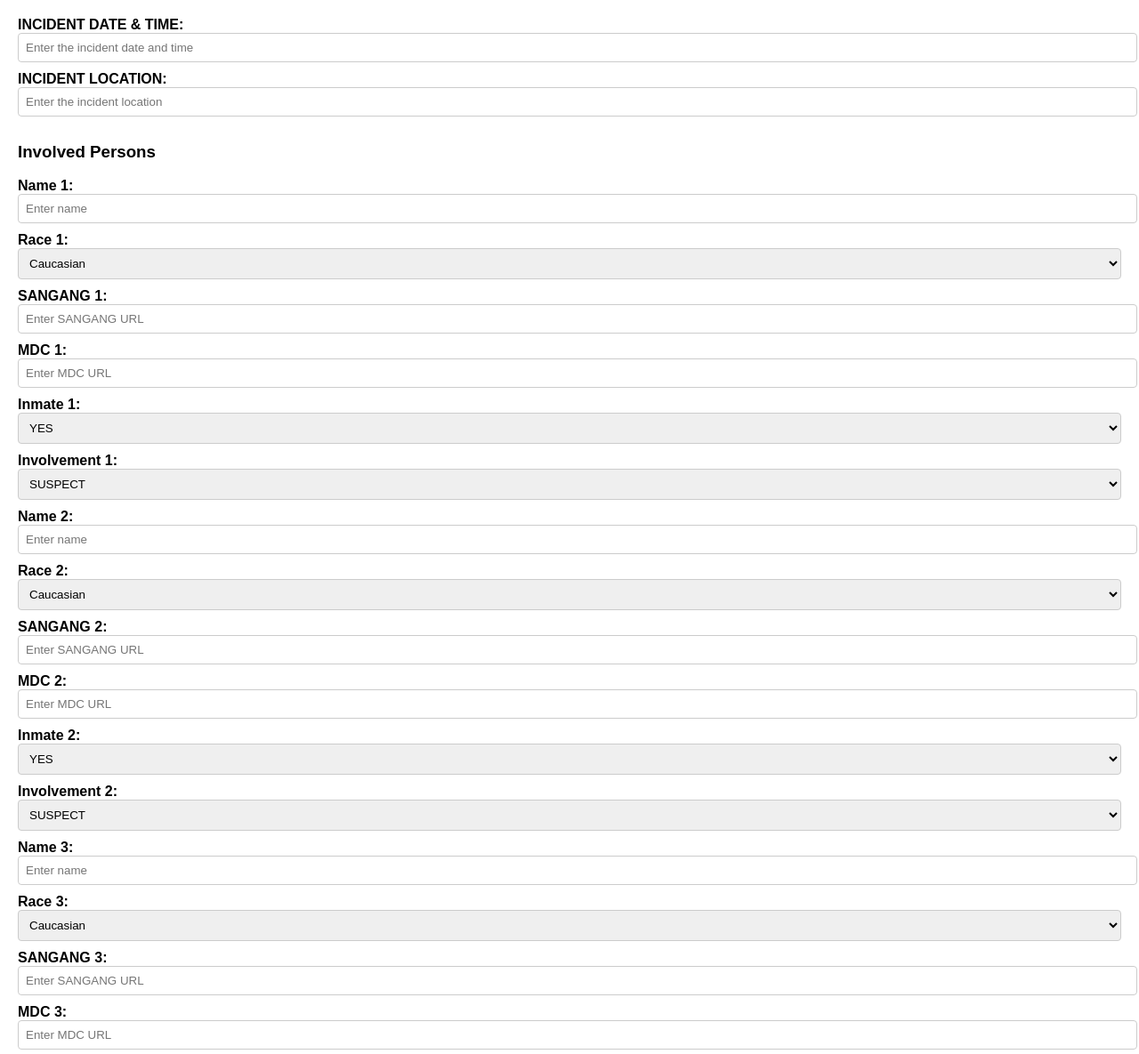
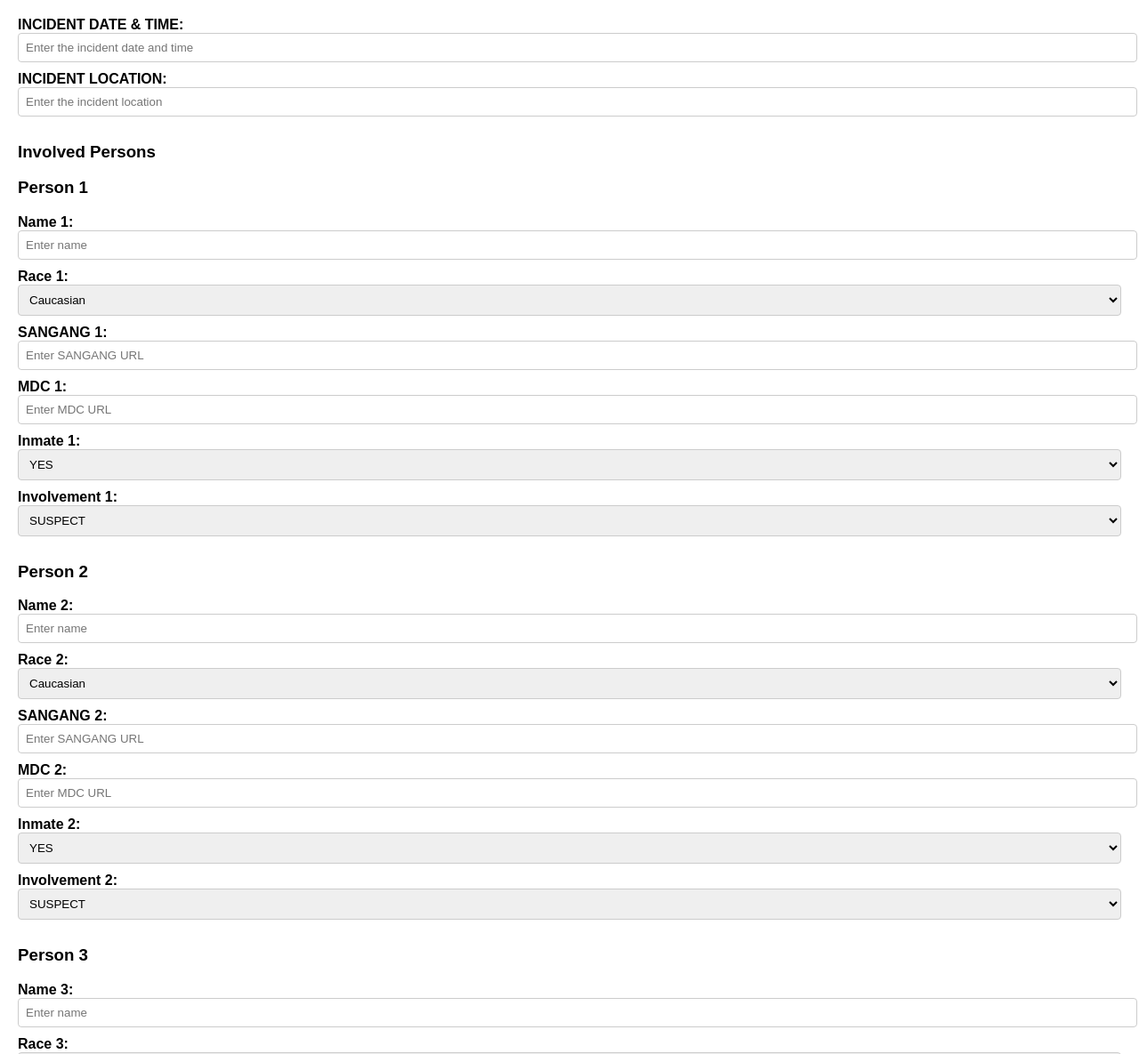
Before and after one commit to pazgtaw/paperwork-generator, a plain HTML site: page isuintelreport/index.html in a window 1280 px wide. Shown: the part 61-1246 px from the top of the page at 89% size. Drawn offline with Linux system fonts and the light colour scheme.

Commit message:
Update index.html

```diff
--- a/isuintelreport/index.html
+++ b/isuintelreport/index.html
@@ -50,6 +50,10 @@
     <input type="text" id="incidentLocation" placeholder="Enter the incident location">
 
     <h3>Involved Persons</h3>
+
+
+    <h3>Person 1</h3>
+
     <label for="name1">Name 1:</label>
     <input type="text" id="name1" placeholder="Enter name">
 
@@ -82,6 +86,8 @@
         <option value="OTHER">OTHER</option>
     </select>
 
+    <h3>Person 2</h3>
+
     <label for="name1">Name 2:</label>
     <input type="text" id="name2" placeholder="Enter name">
 
@@ -113,6 +119,8 @@
         <option value="WITNESS">WITNESS</option>
         <option value="OTHER">OTHER</option>
     </select>
+
+    <h3>Person 3</h3>
 
     <label for="name3">Name 3:</label>
     <input type="text" id="name3" placeholder="Enter name">
```
